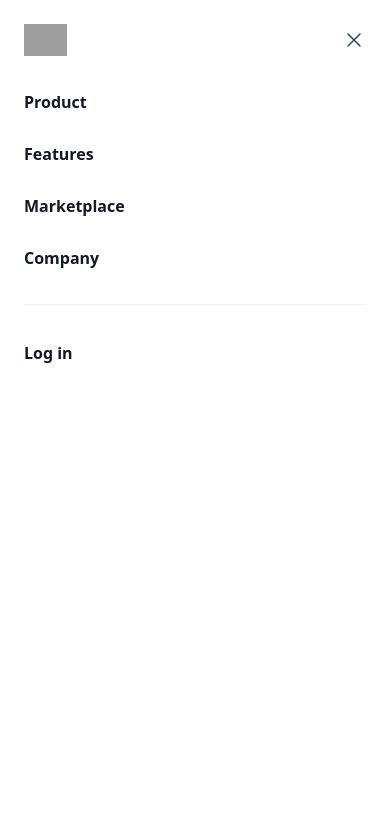
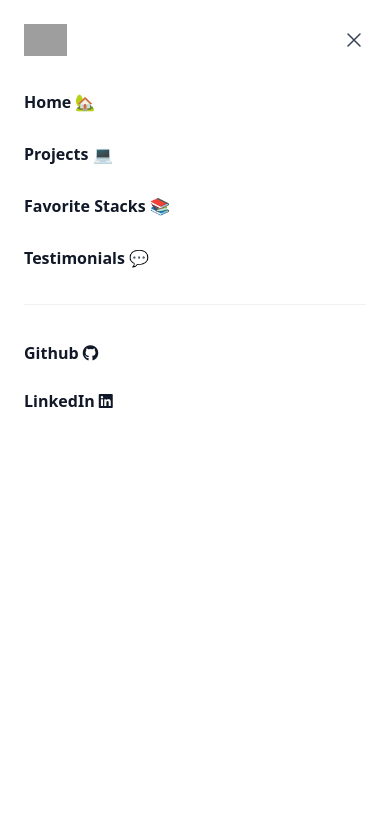
Before and after one commit to MarineCrou/portfolio-dec-2024, a website: page index.html in a window 390 px wide. Shown: the top 826 px of the page. Drawn offline with Linux system fonts and the light colour scheme; grey boxes are pictures that could not be loaded.

Commit message:
setting up the reponsive design using tailwind

```diff
--- a/index.html
+++ b/index.html
@@ -99,8 +99,8 @@
             >
           </div>
         </nav>
-        <!-- Mobile menu, show/hide based on menu open state. -->
-        <div class="lg:hidden" role="dialog" aria-modal="true">
+        <!-- *Mobile menu, show/hide based on menu open state. -->
+        <div class="lg:hidden md:hidden" role="dialog" aria-modal="true">
           <!-- Background backdrop, show/hide based on slide-over state. -->
           <div class="fixed inset-0 z-50"></div>
           <div
@@ -141,32 +141,41 @@
               <div class="-my-6 divide-y divide-gray-500/10">
                 <div class="space-y-2 py-6">
                   <a
-                    href="#"
+                    href="#home"
                     class="-mx-3 block rounded-lg px-3 py-2 text-base/7 font-semibold text-gray-900 hover:bg-gray-50"
-                    >Product</a
+                    >Home 🏡</a
                   >
                   <a
-                    href="#"
+                    href="#projects"
                     class="-mx-3 block rounded-lg px-3 py-2 text-base/7 font-semibold text-gray-900 hover:bg-gray-50"
-                    >Features</a
+                    >Projects 💻</a
                   >
                   <a
-                    href="#"
+                    href="#favorite-stack"
                     class="-mx-3 block rounded-lg px-3 py-2 text-base/7 font-semibold text-gray-900 hover:bg-gray-50"
-                    >Marketplace</a
+                    >Favorite Stacks 📚</a
                   >
                   <a
-                    href="#"
+                    href="#testimonials"
                     class="-mx-3 block rounded-lg px-3 py-2 text-base/7 font-semibold text-gray-900 hover:bg-gray-50"
-                    >Company</a
-                  >
+                    >Testimonials 💬
+                  </a>
                 </div>
                 <div class="py-6">
                   <a
-                    href="#"
+                    href="https://github.com/MarineCrou"
+                    target="_blank"
+                    alt="Github link"
                     class="-mx-3 block rounded-lg px-3 py-2.5 text-base/7 font-semibold text-gray-900 hover:bg-gray-50"
-                    >Log in</a
-                  >
+                    >Github <i class="fa-brands fa-github"></i
+                  ></a>
+                  <a
+                    href="www.linkedin.com/in/marinecrouzet"
+                    target="_blank"
+                    alt="linkedin link"
+                    class="-mx-3 block rounded-lg px-3 py-2.5 text-base/7 font-semibold text-gray-900 hover:bg-gray-50"
+                    >LinkedIn <i class="fa-brands fa-linkedin"></i>
+                  </a>
                 </div>
               </div>
             </div>
@@ -844,7 +853,7 @@
                   <img
                     class="w-full max-lg:max-w-xs rounded-xl"
                     src="./media/pacman.png"
-                    alt=""
+                    alt="pacman GA edition img"
                   />
                 </div>
               </div>
@@ -920,7 +929,7 @@
                       <img
                         class="size-full object-cover object-top"
                         src="./media/Victoria-Valroff-Website.png"
-                        alt="unsung women project"
+                        alt="Victoria-Valroff-Website"
                       />
                     </div>
                   </div>
```
